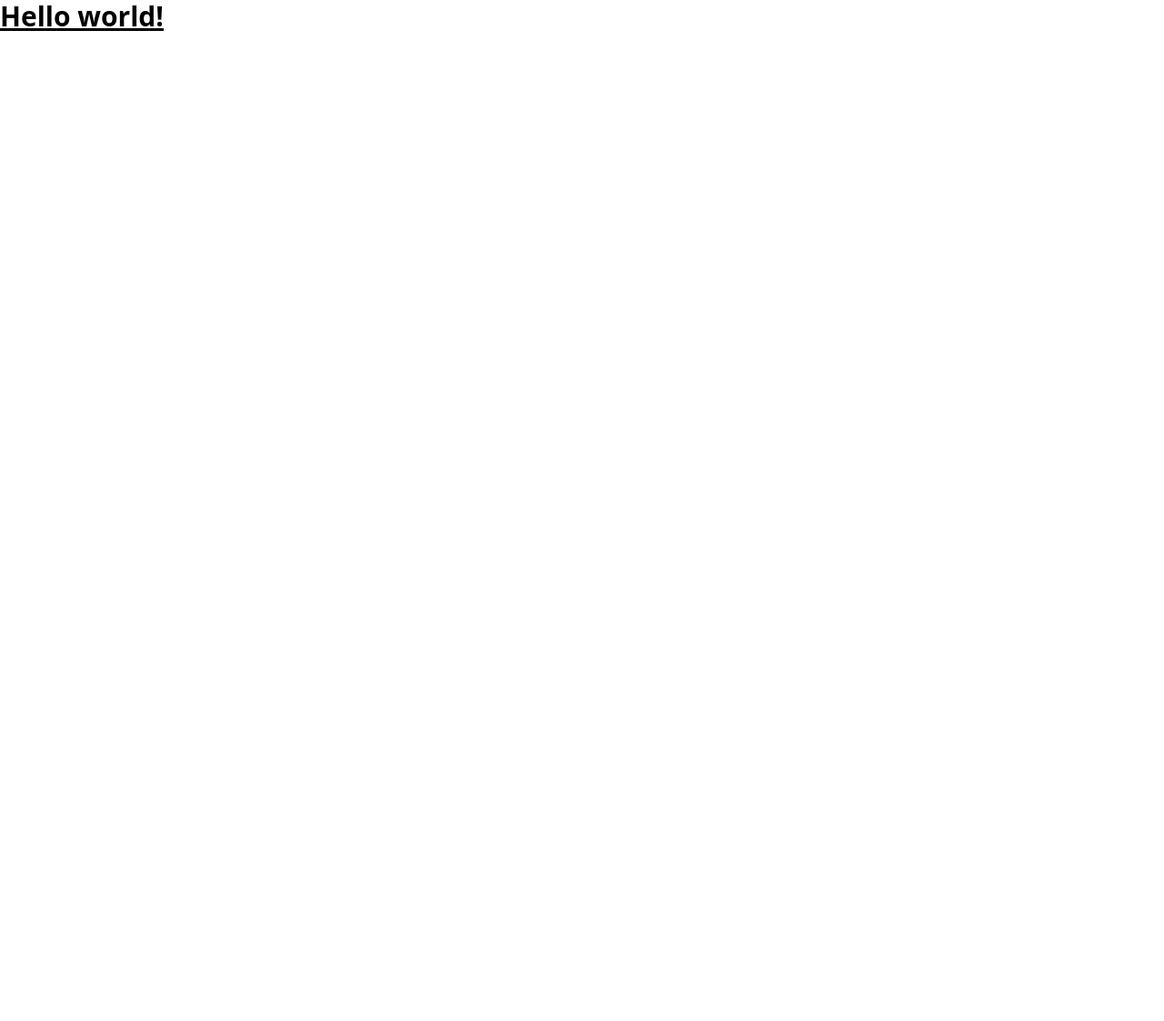
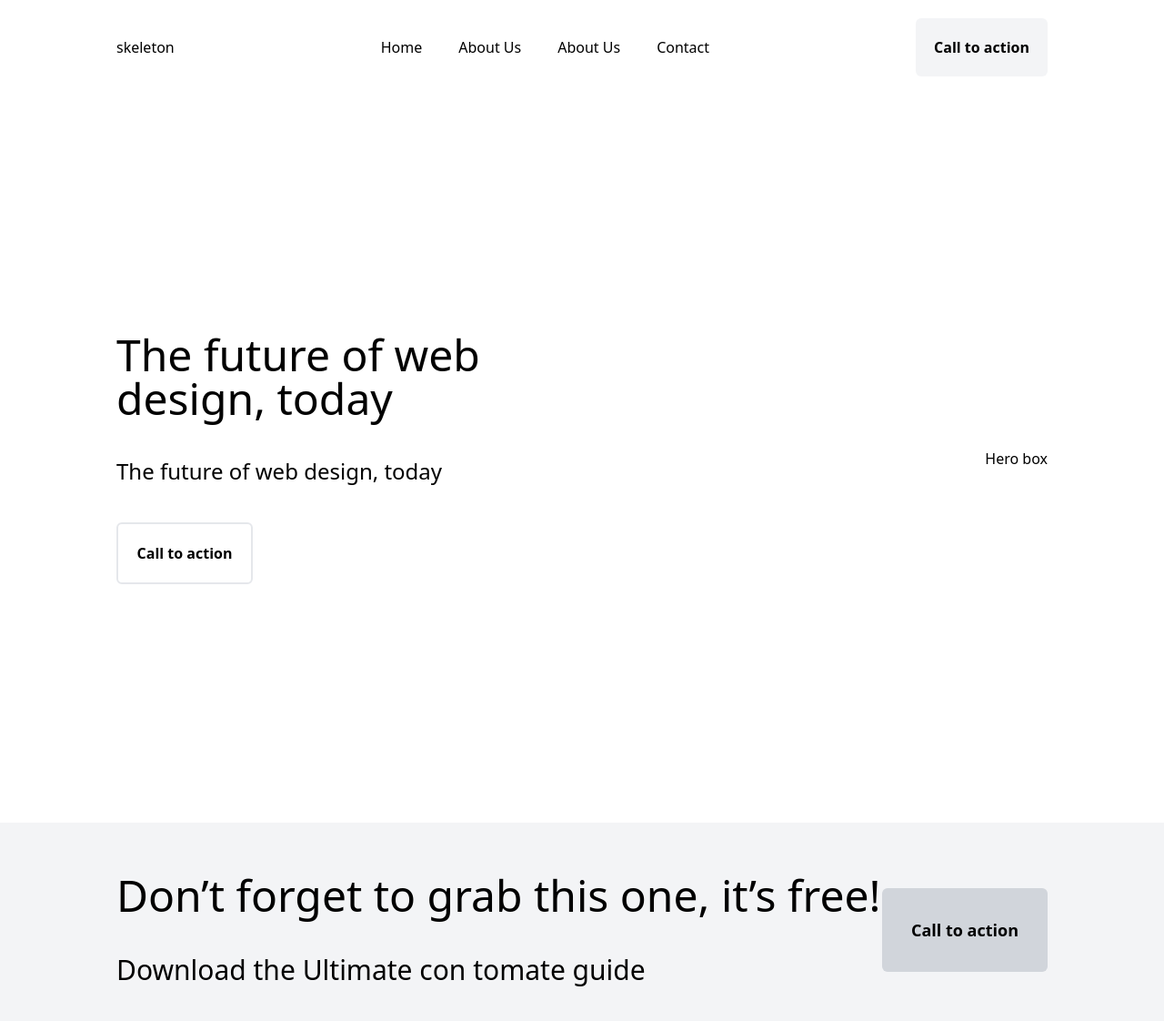
Before and after one commit to Herik25/RajProject, a React (Vite) app: page / in a window 1280 px wide. Shown: the top 1122 px of the page at 91% size. Before the commit the page ends 800 px from the top, so only its background shows below. Built offline with nearby package versions, Linux system fonts and the light colour scheme.

Commit message:
download section

```diff
--- a/src/App.jsx
+++ b/src/App.jsx
@@ -1,11 +1,16 @@
 import { useState } from "react";
+import Navbar from "./components/Navbar/Index"
+import Hero from './components/Hero/Index'
+import DownloadBanner from './components/DownloadBanner/Index'
 import "./App.css";
 
 function App() {
   return (
-    <>
-      <h1 className="text-3xl font-bold underline">Hello world!</h1>
-    </>
+    <div>
+      <Navbar />
+      <Hero />
+      <DownloadBanner />
+    </div>
   );
 }
 
--- /dev/null
+++ b/src/components/DownloadBanner/Index.jsx
@@ -0,0 +1,19 @@
+import React from "react";
+
+function Banner() {
+  return (
+    <div className=" bg-gray-100 px-32 py-14 flex justify-between items-center">
+      <div className=" flex flex-col gap-10 ">
+        <h2 className=" text-5xl">Don’t forget to grab this one, it’s free!</h2>
+        <p className=" text-3xl">Download the Ultimate con tomate guide</p>
+      </div>
+      <div>
+        <button className=" bg-gray-300 p-8 text-lg rounded-md text-[#000] font-semibold ">
+          Call to action
+        </button>
+      </div>
+    </div>
+  );
+}
+
+export default Banner;
--- /dev/null
+++ b/src/components/Hero/Index.jsx
@@ -0,0 +1,18 @@
+import React from "react";
+
+function Hero() {
+  return (
+    <div className=" h-screen flex justify-between items-center px-32">
+      <div className=" flex flex-col gap-10  max-w-[500px]">
+        <h1 className=" text-5xl">The future of web design, today</h1>
+        <p className=" text-2xl">The future of web design, today</p>
+        <button className=" border-gray-200 border-2 p-5 rounded-md text-[#000] font-semibold max-w-[30%]">
+          Call to action
+        </button>
+      </div>
+      <div>Hero box</div>
+    </div>
+  );
+}
+
+export default Hero;
--- /dev/null
+++ b/src/components/Navbar/Index.jsx
@@ -0,0 +1,24 @@
+import React from 'react'
+
+function Index() {
+  return (
+    <div className=' flex justify-between py-5 items-center px-32'>
+        <div>skeleton</div>
+        <div>
+            <ul className=' flex gap-10'>
+                <li className=' cursor-pointer'>Home</li>
+                <li className=' cursor-pointer'>About Us</li>
+                <li className=' cursor-pointer'>About Us</li>
+                <li className=' cursor-pointer'>Contact</li>
+            </ul>
+        </div>
+        <div>
+            <button className=' bg-gray-100 p-5 rounded-md text-[#000] font-semibold'>
+                Call to action
+            </button>
+        </div>
+    </div>
+  )
+}
+
+export default Index
```
